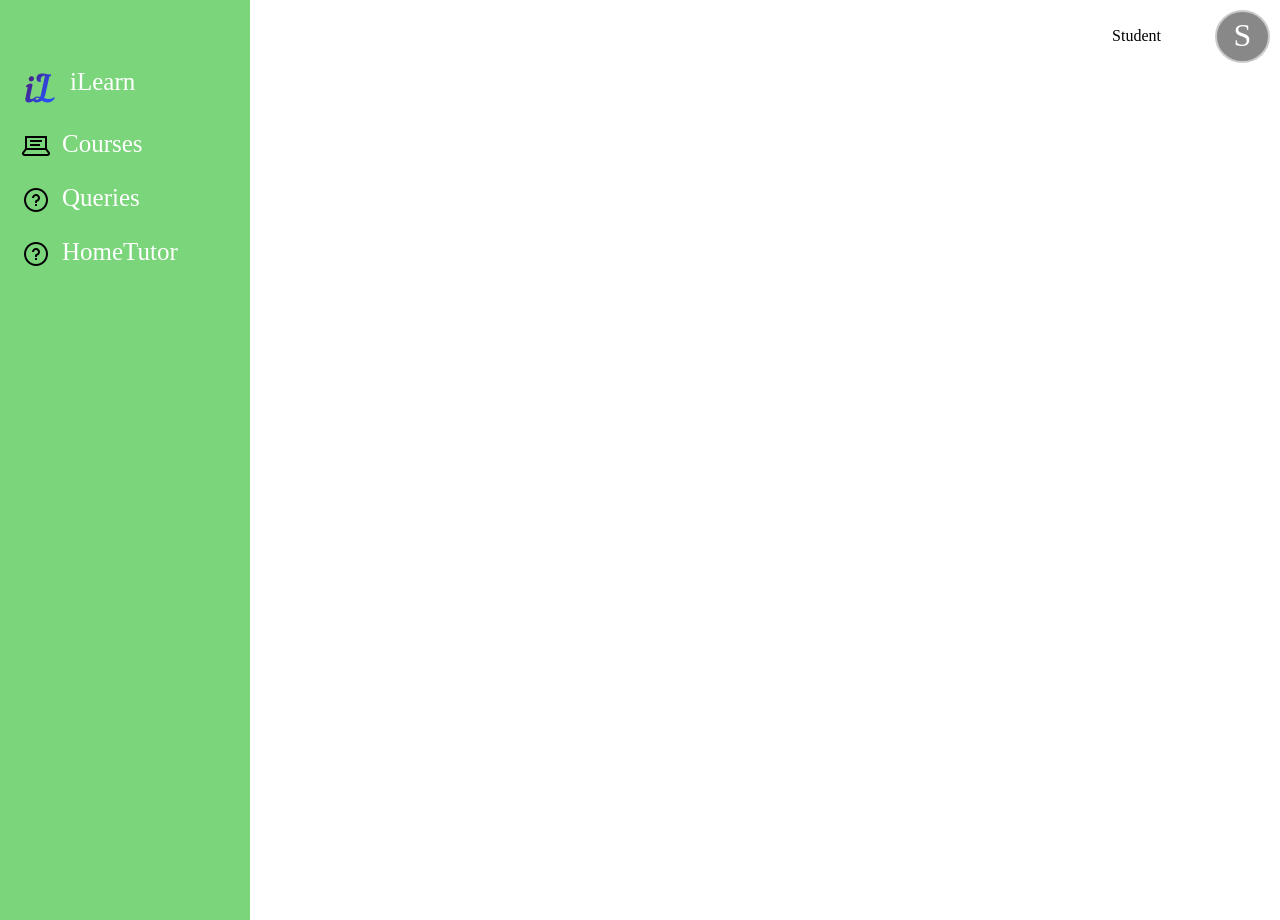
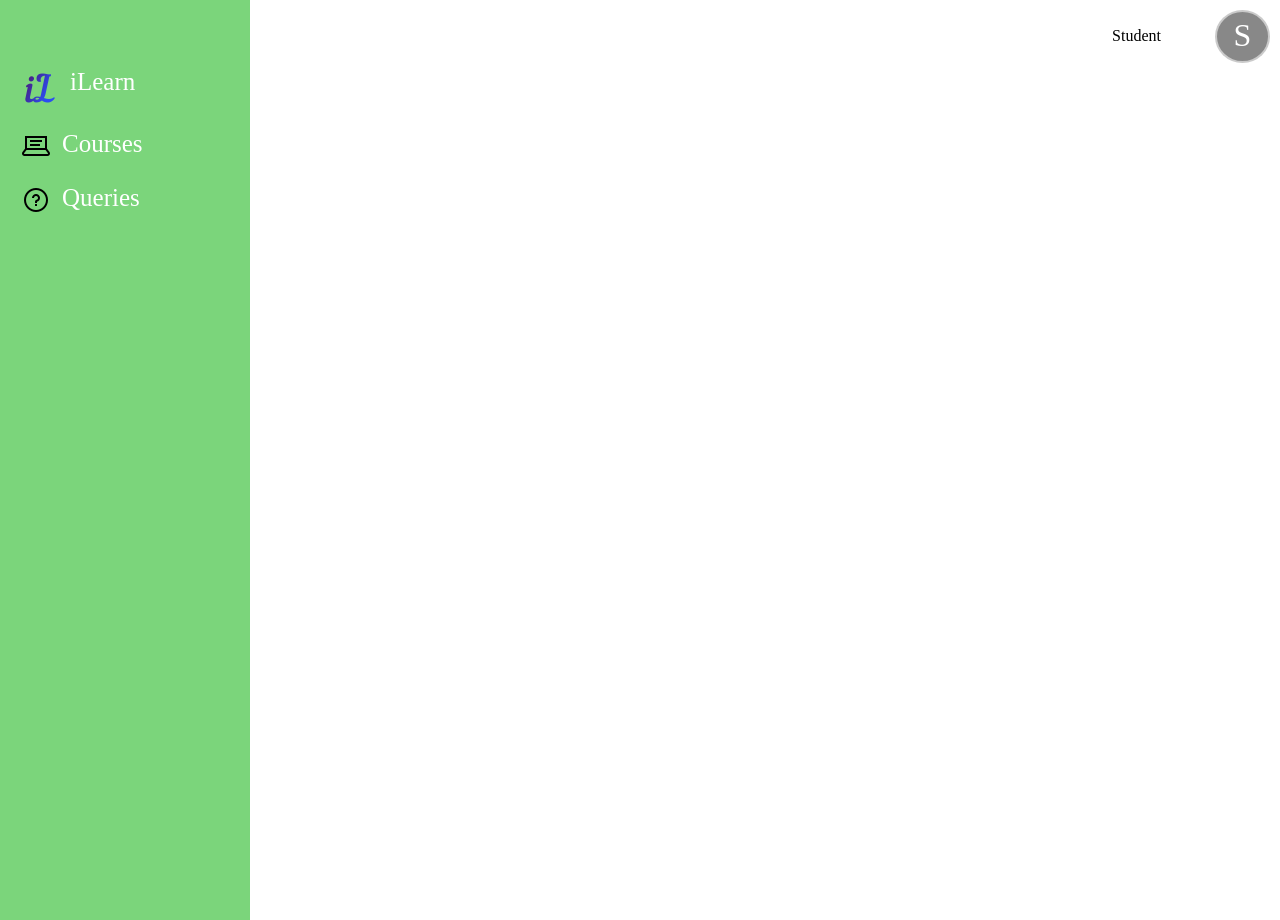
Before and after one commit to PseudoCode01/iLearn, a Django app: page /staff/ in a window 1280 px wide. Run offline with Django 3.2, Linux system fonts and the light colour scheme; the visitor is signed in with stand-in values (Sample User, id 1); data that the repository does not hold is empty.

```diff
--- a/template/baseStaff.html
+++ b/template/baseStaff.html
@@ -27,7 +27,7 @@
         <a href="/"><span><img src="/static/img/logo.png" alt=""></span><span>iLearn</span></a>
         <a href="/staff"><span><img src="/static/img/courses.png" alt=""></span><span>Courses</span></a>
         <a href="userQueries"><span><img src="/static/img/resource.png" alt=""></span><span>Queries</span></a>
-        <a href="hometutors"><span><img src="/static/img/resource.png" alt=""></span><span>HomeTutor</span></a>
+
 
       </div>
 
```
